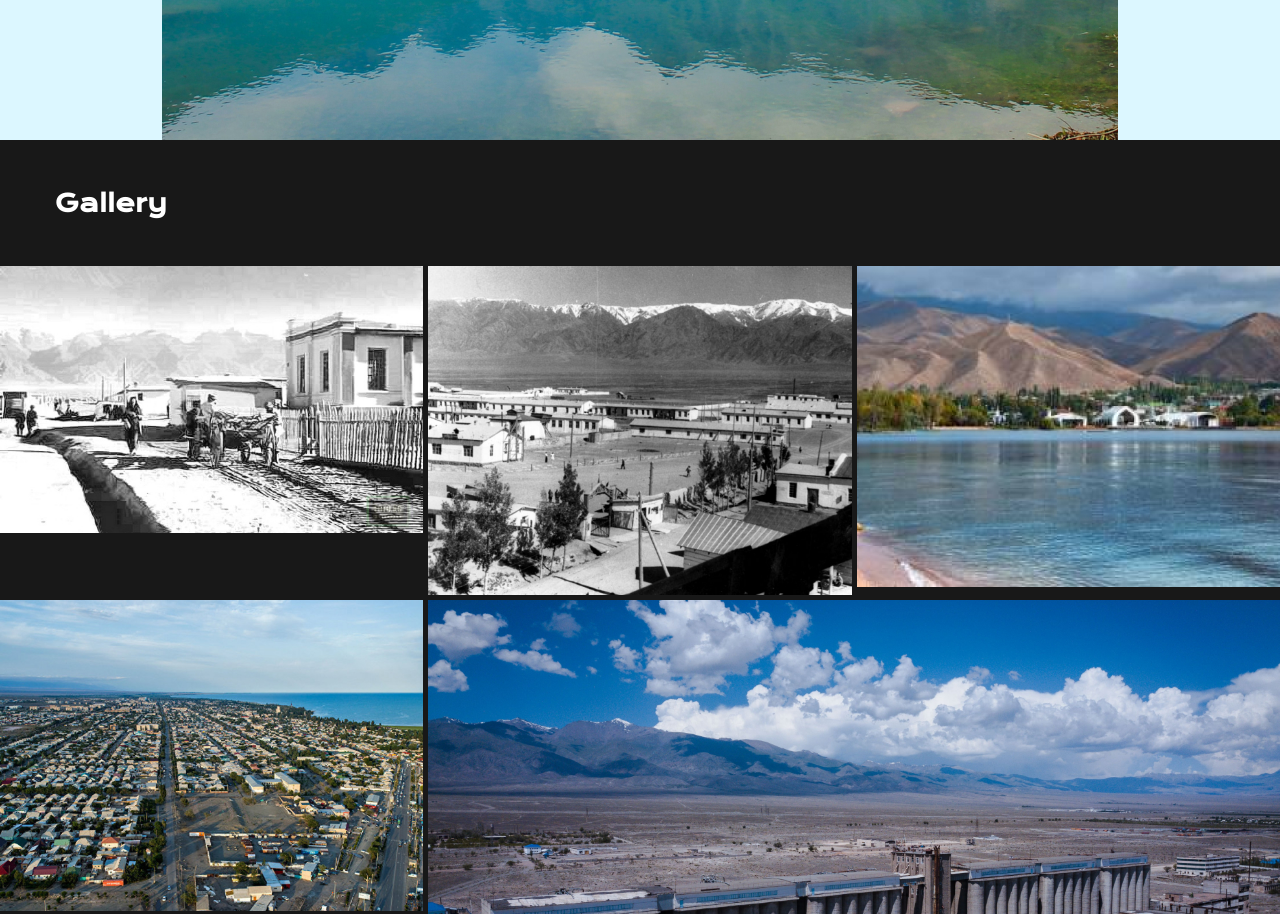
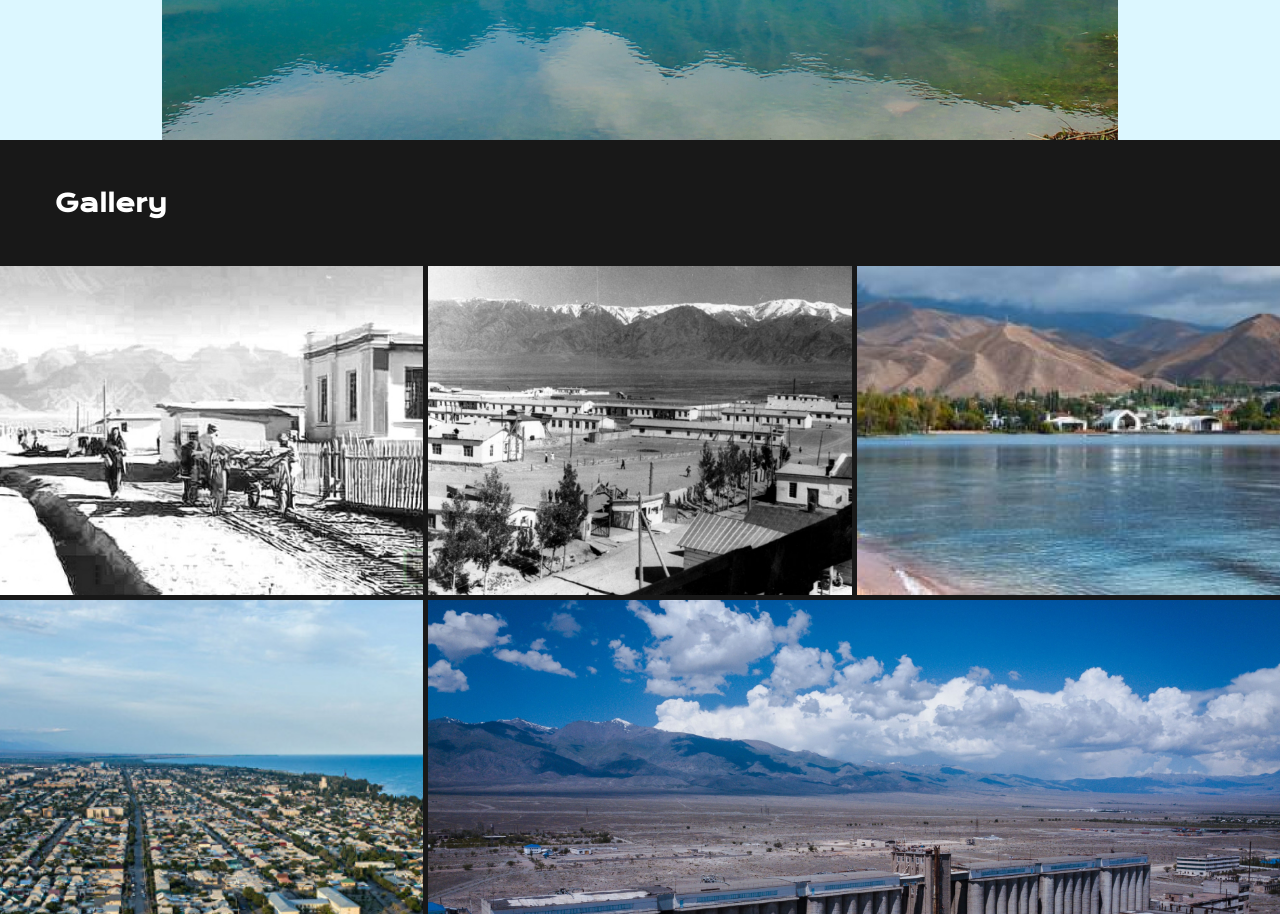
Before and after one commit to beksultan-07/balykchy.kg, a plain HTML site: page index.html in a window 1280 px wide. Shown: the part 2362-3276 px from the top of the page. Drawn offline with nearby package versions, Linux system fonts and the light colour scheme.

Commit message:
gallery align

```diff
--- a/css/style.css
+++ b/css/style.css
@@ -328,7 +328,8 @@ logo-footer{
 .gallery__imgs img{
     width: 100%;
     /* vertical-align: middle; */
-    object-fit: cover
+    object-fit: cover;
+    height: 100%;
 }
 
 .gallery__img5{
```
